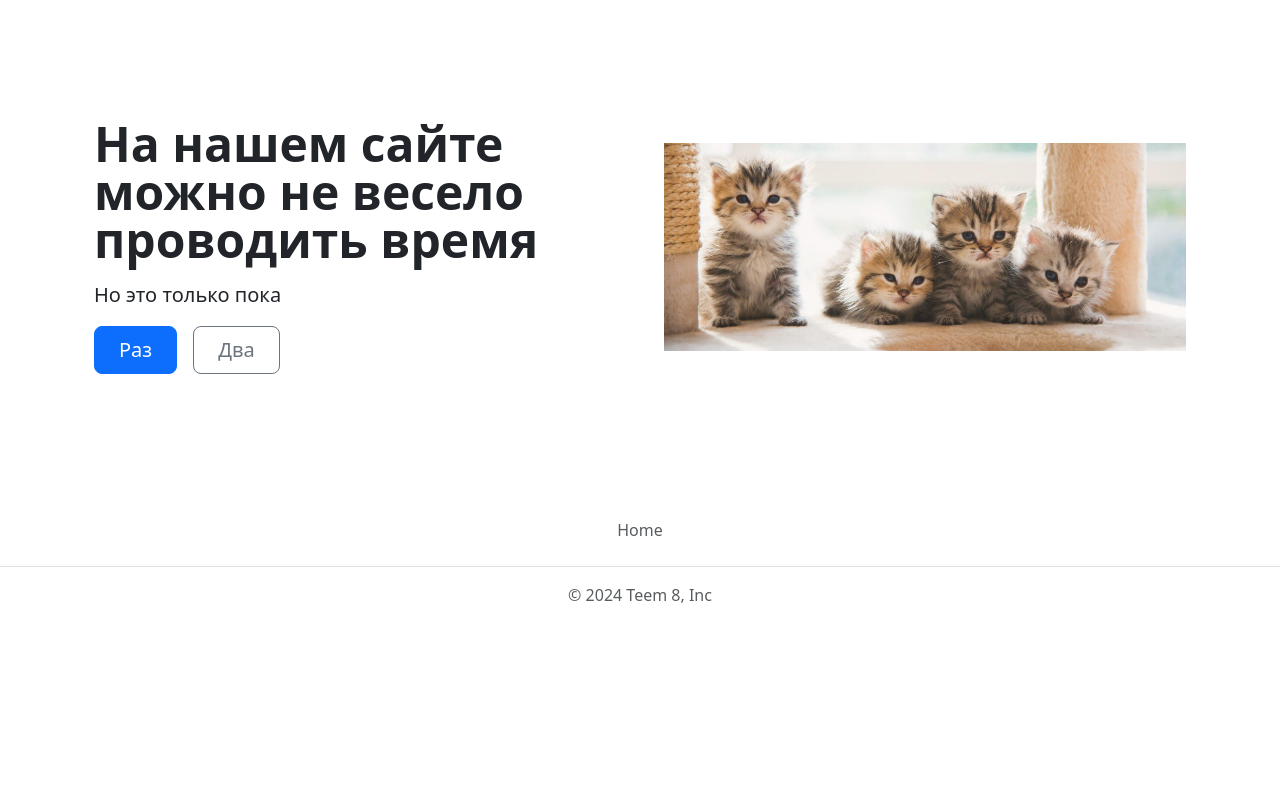
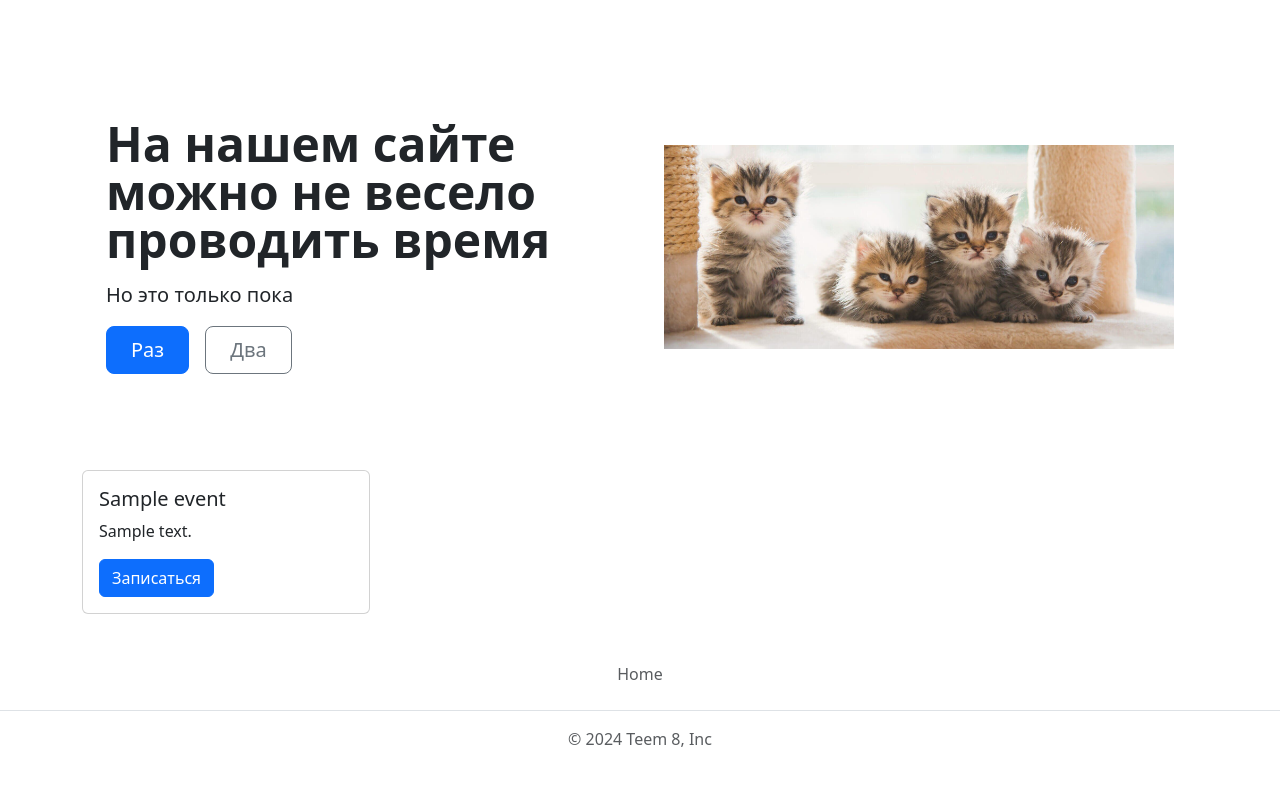
Before and after one commit to RichCake/rollcall, a Django app: page / in a window 1280 px wide. Shown: the part 71-878 px from the top of the page. Before the commit the page ends 674 px from the top, so only its background shows below. Run offline with Django 4.2, Linux system fonts and the light colour scheme; a user stored in the database is signed in; tables that the repository leaves empty hold one stand-in row (values such as "Sample post"); some libraries are stand-ins or nearby versions.

Commit message:
create event page

```diff
--- a/event_manager/event_manager/settings.py
+++ b/event_manager/event_manager/settings.py
@@ -144,3 +144,7 @@ CRISPY_TEMPLATE_PACK = 'bootstrap4'
 MAIL = 'info@event-manager.com'
 EMAIL_BACKEND = 'django.core.mail.backends.filebased.EmailBackend'
 EMAIL_FILE_PATH = BASE_DIR / 'send_mail'
+
+
+LOGIN_URL = "auth/login/"
+LOGIN_REDIRECT_URL = "/"
--- a/event_manager/event_manager/urls.py
+++ b/event_manager/event_manager/urls.py
@@ -6,6 +6,7 @@ from django.urls import include, path
 urlpatterns = [
     path('admin/', admin.site.urls),
     path('', include('homepage.urls')),
+    path('event/', include('events.urls')),
     path('auth/', include('users.urls')),
     path('auth/', include('django.contrib.auth.urls')),
 ] + static(
--- a/event_manager/events/models.py
+++ b/event_manager/events/models.py
@@ -23,10 +23,6 @@ class Event(models.Model):
     updated = models.DateTimeField(
         auto_now=True,
         verbose_name='изменено',
-    )
-    start = models.DateTimeField(
-        null=True,
-        verbose_name='начало',
     )
     end = models.DateTimeField(
         null=True,
@@ -88,6 +84,7 @@ class EventParticipants(models.Model):
     status = models.PositiveSmallIntegerField(
         choices=StatusChoices.choices,
         verbose_name='статус',
+        default=StatusChoices.DONT_KNOW
     )
     role = models.PositiveSmallIntegerField(
         choices=RoleChoices.choices,
--- /dev/null
+++ b/event_manager/events/urls.py
@@ -0,0 +1,9 @@
+from django.urls import path
+
+from events import views
+
+app_name = 'events'
+
+urlpatterns = [
+    path('create/', views.CreateEventView.as_view(), name='create'),
+]
--- a/event_manager/homepage/urls.py
+++ b/event_manager/homepage/urls.py
@@ -5,5 +5,5 @@ from homepage import views
 app_name = 'homepage'
 
 urlpatterns = [
-    path('', views.homepage, name='home'),
+    path('', views.HomeView.as_view(), name='home'),
 ]
--- a/event_manager/homepage/views.py
+++ b/event_manager/homepage/views.py
@@ -1,5 +1,9 @@
-from django.shortcuts import render
+from django.views.generic import ListView
+
+from events.models import Event
 
 
-def homepage(request):
-    return render(request, 'homepage/main.html')
+class HomeView(ListView):
+    template_name = 'homepage/main.html'
+    context_object_name = 'events'
+    queryset = Event.objects.all()
--- a/event_manager/templates/homepage/main.html
+++ b/event_manager/templates/homepage/main.html
@@ -5,7 +5,8 @@
 {% load static %}
 
 {% block content %}
-<div class="container col-xxl-8 px-4 py-5">
+<div class="container">
+  <div class="container col-xxl-9 px-4 py-5">
     <div class="row flex-lg-row-reverse align-items-center g-5 py-5">
       <div class="col-10 col-sm-8 col-lg-6">
         <img src="{% static "img/kittens.jpeg" %}" class="d-block mx-lg-auto img-fluid" alt="Bootstrap Themes" width="700" height="500" loading="lazy">
@@ -20,5 +21,13 @@
       </div>
     </div>
   </div>
+  <div class="row row-cols-1 row-cols-md-4 g-4">
+    {% for event in events %}
+        <div class="col">
+            {% include "includes/event_card.html" %}
+        </div>
+    {% endfor %}
+  </div>
+</div>
 
 {% endblock %}
--- /dev/null
+++ b/event_manager/templates/includes/event_card.html
@@ -0,0 +1,7 @@
+<div class="card" style="width: 18rem;">
+  <div class="card-body">
+    <h5 class="card-title">{{ event.title }}</h5>
+    <p class="card-text">{{ event.description }}</p>
+    <a href="#" class="btn btn-primary">Записаться</a>
+  </div>
+</div>
--- a/event_manager/templates/includes/header.html
+++ b/event_manager/templates/includes/header.html
@@ -15,6 +15,7 @@
             <li><a class="dropdown-item {% if view_name == 'homepage:home' %}active{% endif %}" href="{% url 'homepage:home' %}">Главная</a></li>
             {% if request.user.is_authenticated %}
               <li><hr class="dropdown-divider"></li>
+              <li><a class="dropdown-item {% if view_name == 'events:create' %}active{% endif %}" href="{% url 'events:create' %}">Создать событие</a></li>
             {% endif %}
           {% endwith %}
         </ul>
```
Also changed, not shown: event_manager/events/forms.py (added, +15 -0 lines), event_manager/events/views.py (+10 -1 lines), event_manager/templates/events/create_event.html (added, +20 -0 lines), event_manager/events/migrations/0001_initial.py, event_manager/events/migrations/0002_alter_event_is_canceled_alter_event_is_private.py (added). Lines whose indentation alone changed are shown as unchanged.
